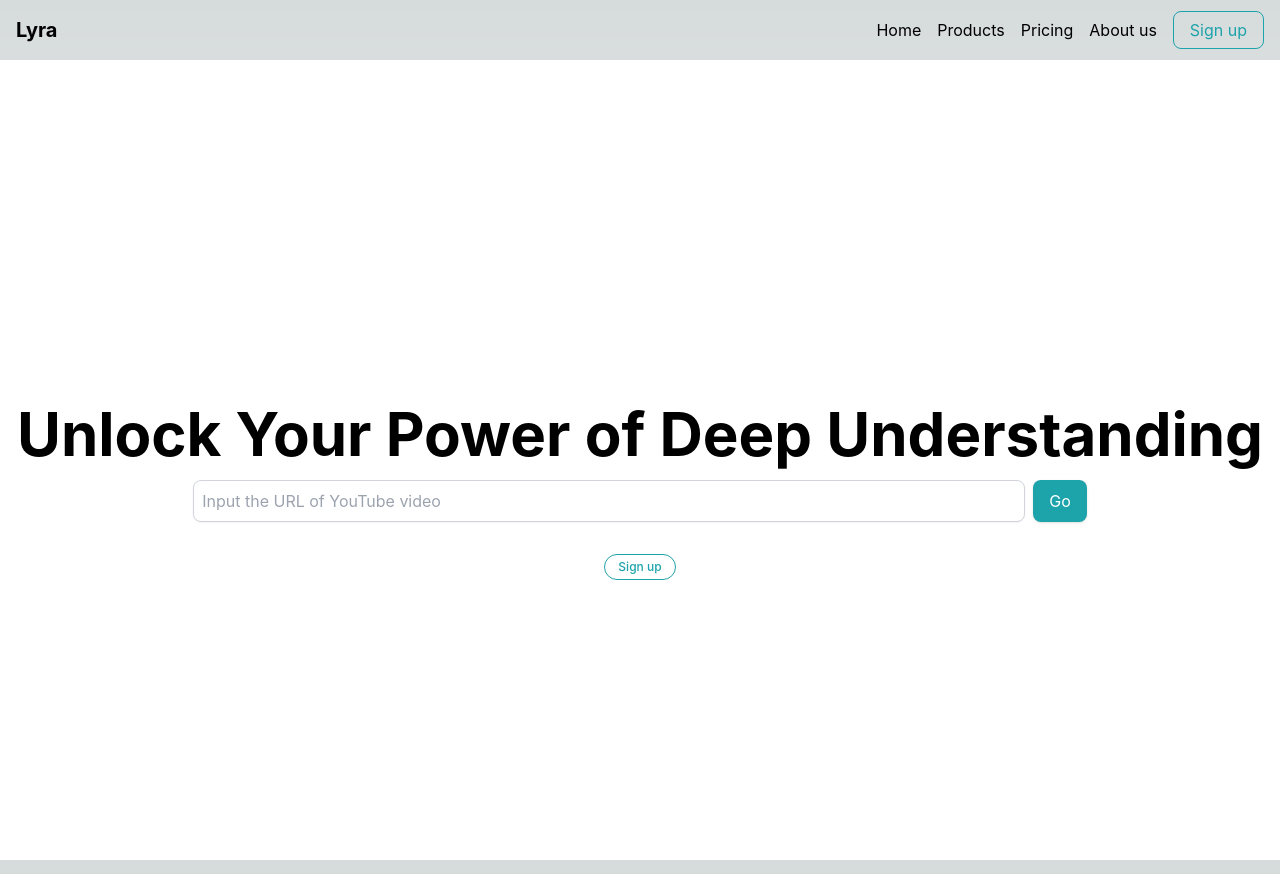
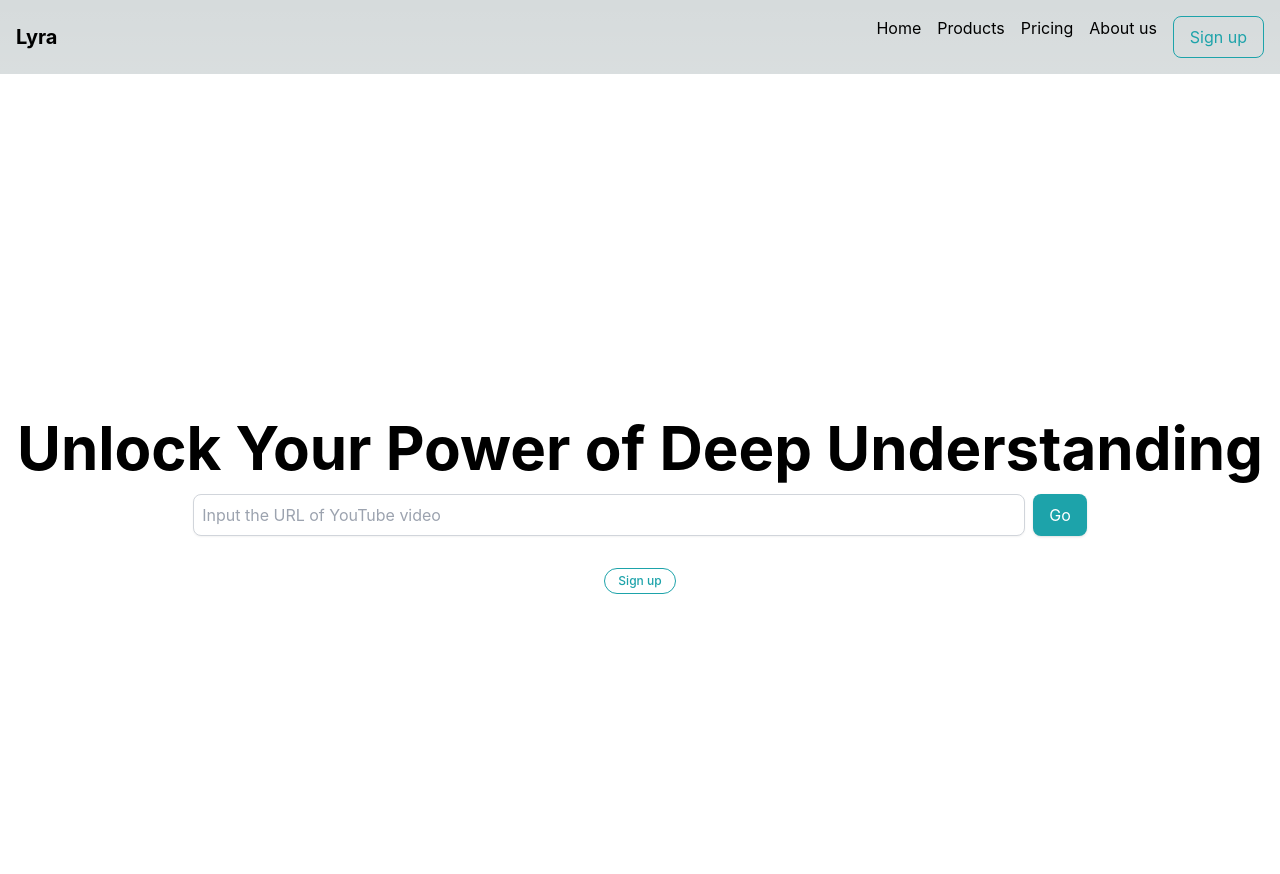
Before and after one commit to lyraai/lyraai, a Next.js app in the folder my-next-app/: page / in a window 1280 px wide. Built offline with nearby package versions, Linux system fonts and the light colour scheme.

Commit message:
Fix Link component issues

```diff
--- a/my-next-app/src/app/components/navBar.tsx
+++ b/my-next-app/src/app/components/navBar.tsx
@@ -5,19 +5,19 @@ export default function Navbar() {
     <nav className="flex justify-between items-center p-4 shadow-md">
       <div className="text-xl font-bold">Lyra</div>
       <div className="flex space-x-4">
-        <Link href="/">
+        <Link href="/" legacyBehavior>
           <a>Home</a>
         </Link>
-        <Link href="/products">
+        <Link href="/products" legacyBehavior>
           <a>Products</a>
         </Link>
-        <Link href="/pricing">
+        <Link href="/pricing" legacyBehavior>
           <a>Pricing</a>
         </Link>
-        <Link href="/about">
+        <Link href="/about" legacyBehavior>
           <a>About us</a>
         </Link>
-        <Link href="/signup">
+        <Link href="/signup" legacyBehavior>
           <a className="px-4 py-2 border border-teal-500 text-teal-500 rounded-lg hover:bg-teal-500 hover:text-white transition">
             Sign up
           </a>
```
Also changed, not shown: my-next-app/package.json (+15 -21 lines), 1 other file (tests, documents, lock files or other folders).
